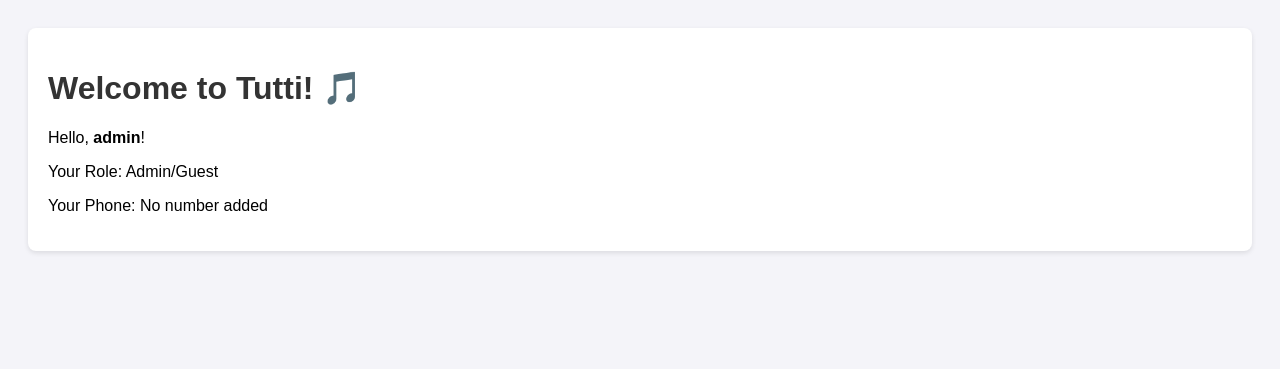
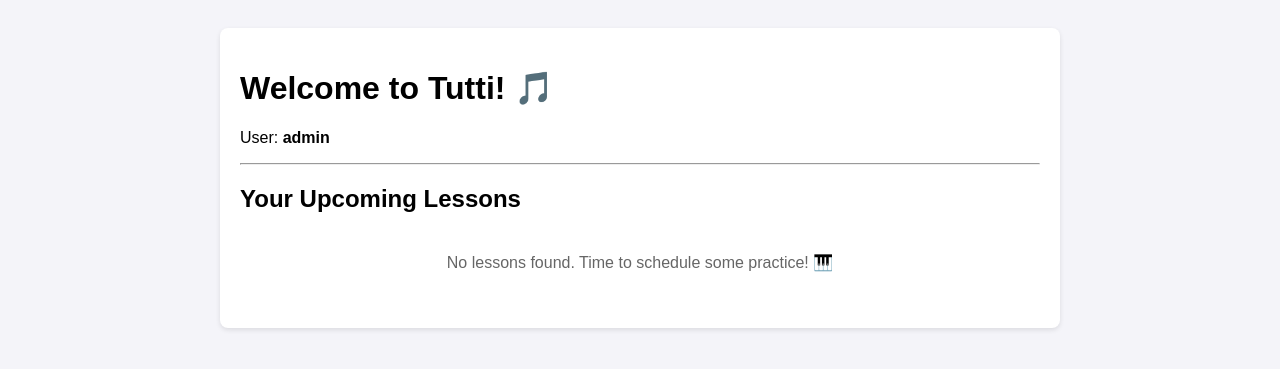
Before and after one commit to Bemos26/Tutti, a Django app: page / in a window 1280 px wide. Shown: the top 369 px of the page. Run offline with Django 5.2, Linux system fonts and the light colour scheme; a user stored in the database is signed in.

Commit message:
on the admin we use some class for correct password handling so that other users are able to log in, made updates on the dashbord as well

```diff
--- a/tuttiapp/admin.py
+++ b/tuttiapp/admin.py
@@ -1,8 +1,11 @@
 from django.contrib import admin # Import the admin module used to register models in the admin interface
 from .models import User, Lesson, MpesaTransaction # Import the models we defined in models.py
+from django.contrib.auth.admin import UserAdmin # Import this!
 
 # This makes the User model visible
-admin.site.register(User) # Register the custom User model so it appears in the admin interface
+# Register the custom User model so it appears in the admin interface
+# Register User with UserAdmin so passwords get hashed
+admin.site.register(User, UserAdmin)
 
 # This makes the Lesson model visible and adds some filters
 @admin.register(Lesson) # Register the Lesson model with custom admin options
--- a/tuttiapp/templates/tuttiapp/dashboard.html
+++ b/tuttiapp/templates/tuttiapp/dashboard.html
@@ -5,35 +5,75 @@
     <title>Tutti Dashboard</title>
     <style>
         body { font-family: sans-serif; padding: 20px; background-color: #f4f4f9; }
-        .card { background: white; padding: 20px; border-radius: 8px; box-shadow: 0 2px 5px rgba(0,0,0,0.1); }
-        h1 { color: #333; }
-        .role-badge { background: #007bff; color: white; padding: 5px 10px; border-radius: 15px; font-size: 0.8em;}
+        .card { background: white; padding: 20px; border-radius: 8px; box-shadow: 0 2px 5px rgba(0,0,0,0.1); max-width: 800px; margin: auto; }
+        table { width: 100%; border-collapse: collapse; margin-top: 20px; }
+        th, td { padding: 12px; border-bottom: 1px solid #ddd; text-align: left; }
+        th { background-color: #f8f9fa; }
+        .badge { padding: 5px 10px; border-radius: 12px; font-size: 0.8em; font-weight: bold; }
+        .scheduled { background-color: #e3f2fd; color: #0d47a1; }
+        .paid { background-color: #e8f5e9; color: #1b5e20; }
+        .pending { background-color: #fff3e0; color: #e65100; }
     </style>
 </head>
 <body>
 
     <div class="card">
         <h1>Welcome to Tutti! 🎵</h1>
+        <p>User: <strong>{{ user.username }}</strong>
+           {% if user.is_teacher %}(Conductor){% endif %}
+           {% if user.is_student %}(Performer){% endif %}
+        </p>
 
-        <!-- This logic checks if the user is logged in -->
-        {% if user.is_authenticated %}
-            <p>Hello, <strong>{{ user.username }}</strong>!</p>
+        <hr>
 
-            <p>Your Role:
-                {% if user.is_teacher %}
-                    <span class="role-badge">Conductor (Teacher)</span>
-                {% elif user.is_student %}
-                    <span class="role-badge">Performer (Student)</span>
-                {% else %}
-                    <span>Admin/Guest</span>
-                {% endif %}
+        <h2>Your Upcoming Lessons</h2>
+
+        {% if lessons %}
+            <table>
+                <thead>
+                    <tr>
+                        <th>Date & Time</th>
+                        <th>Topic</th>
+                        <th>With</th>
+                        <th>Status</th>
+                    </tr>
+                </thead>
+                <tbody>
+                    {% for lesson in lessons %}
+                    <tr>
+                        <!-- Display date nicely (e.g. Dec 03, 14:00) -->
+                        <td>{{ lesson.start_time|date:"M d, H:i" }}</td>
+
+                        <td>{{ lesson.topic }}</td>
+
+                        <!-- Show the OTHER person's name -->
+                        <td>
+                            {% if user.is_teacher %}
+                                {{ lesson.student.username }}
+                            {% else %}
+                                {{ lesson.teacher.username }}
+                            {% endif %}
+                        </td>
+
+                        <!-- Status Badge -->
+                        <td>
+                            {% if lesson.status == 'PAID' %}
+                                <span class="badge paid">Paid ✔</span>
+                            {% elif lesson.status == 'PENDING_PAYMENT' %}
+                                <span class="badge pending">Unpaid ⚠</span>
+                            {% else %}
+                                <span class="badge scheduled">{{ lesson.get_status_display }}</span>
+                            {% endif %}
+                        </td>
+                    </tr>
+                    {% endfor %}
+                </tbody>
+            </table>
+        {% else %}
+            <!-- This shows if the list is empty -->
+            <p style="text-align: center; padding: 20px; color: #666;">
+                No lessons found. Time to schedule some practice! 🎹
             </p>
-
-            <p>Your Phone: {{ user.phone_number|default:"No number added" }}</p>
-
-        {% else %}
-            <p>You are not logged in.</p>
-            <a href="/admin/">Log in here</a>
         {% endif %}
     </div>
 
--- a/tuttiapp/views.py
+++ b/tuttiapp/views.py
@@ -1,7 +1,26 @@
 from django.shortcuts import render
 from django.contrib.auth.decorators import login_required
+from .models import Lesson
 
-# This function handles the dashboard page
+@login_required # Ensure the user is logged in to access the dashboard
 def dashboard(request):
-    # 'request' contains info about the current user
-    return render(request, 'tuttiapp/dashboard.html') #this means we dont have to have a seperate urls in the tuttiapp. we can add all the urls directly to the urls file that already exists in the main project folder
+    user = request.user
+
+    # Logic:
+    # 1. If I am a teacher, find lessons where I am the 'teacher'
+    # 2. If I am a student, find lessons where I am the 'student'
+
+    if user.is_teacher:
+        my_lessons = Lesson.objects.filter(teacher=user)
+    elif user.is_student:
+        my_lessons = Lesson.objects.filter(student=user)
+    else:
+        # If I am neither (e.g. just an admin), show nothing
+        my_lessons = Lesson.objects.none()
+
+    # context is the package of data we send to the HTML
+    context = {
+        'lessons': my_lessons
+    }
+
+    return render(request, 'tuttiapp/dashboard.html', context) #this means we dont have to have a seperate urls in the tuttiapp. we can add all the urls directly to the urls file that already exists in the main project folder
```
Also changed, not shown: db.sqlite3.
